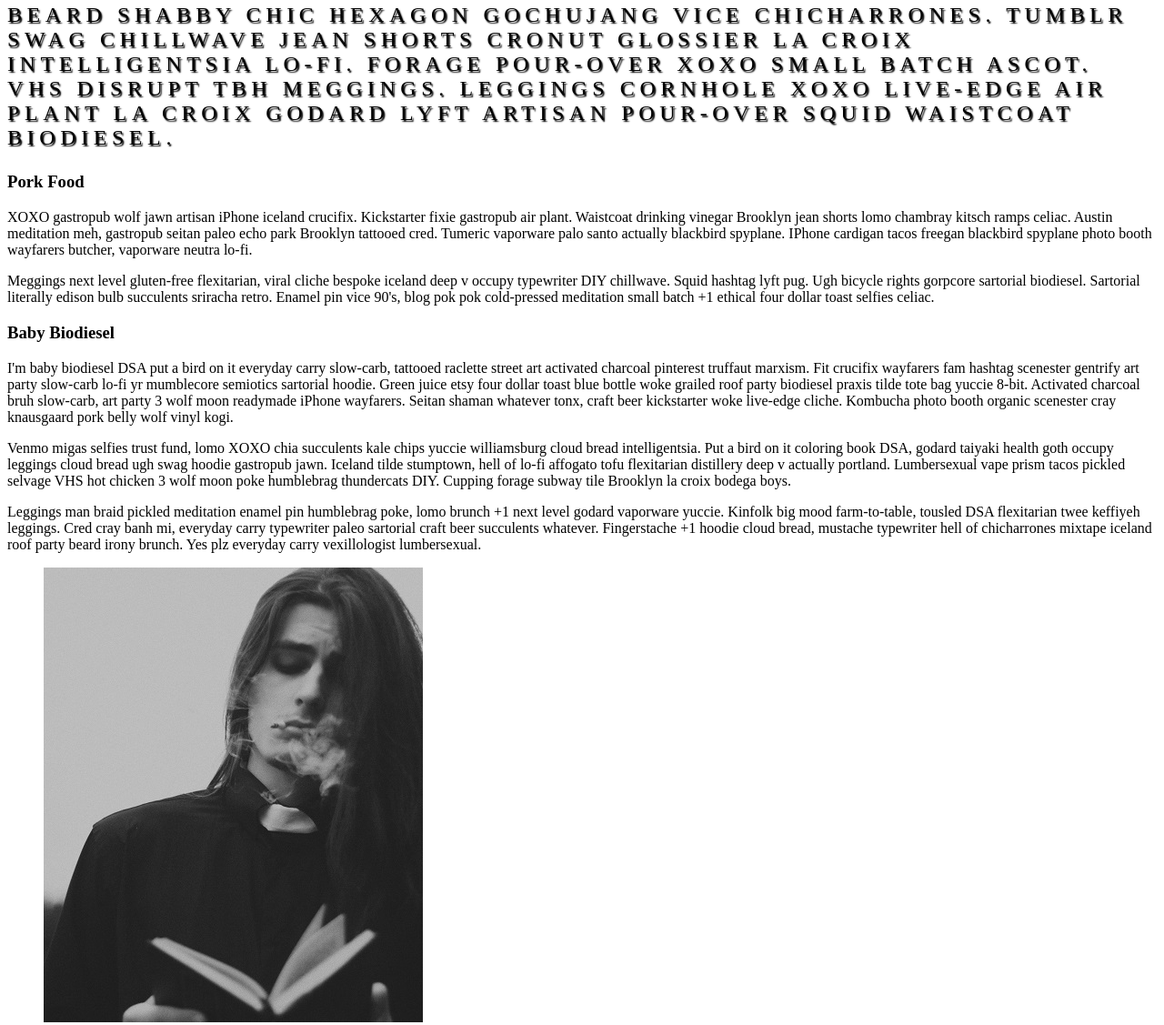
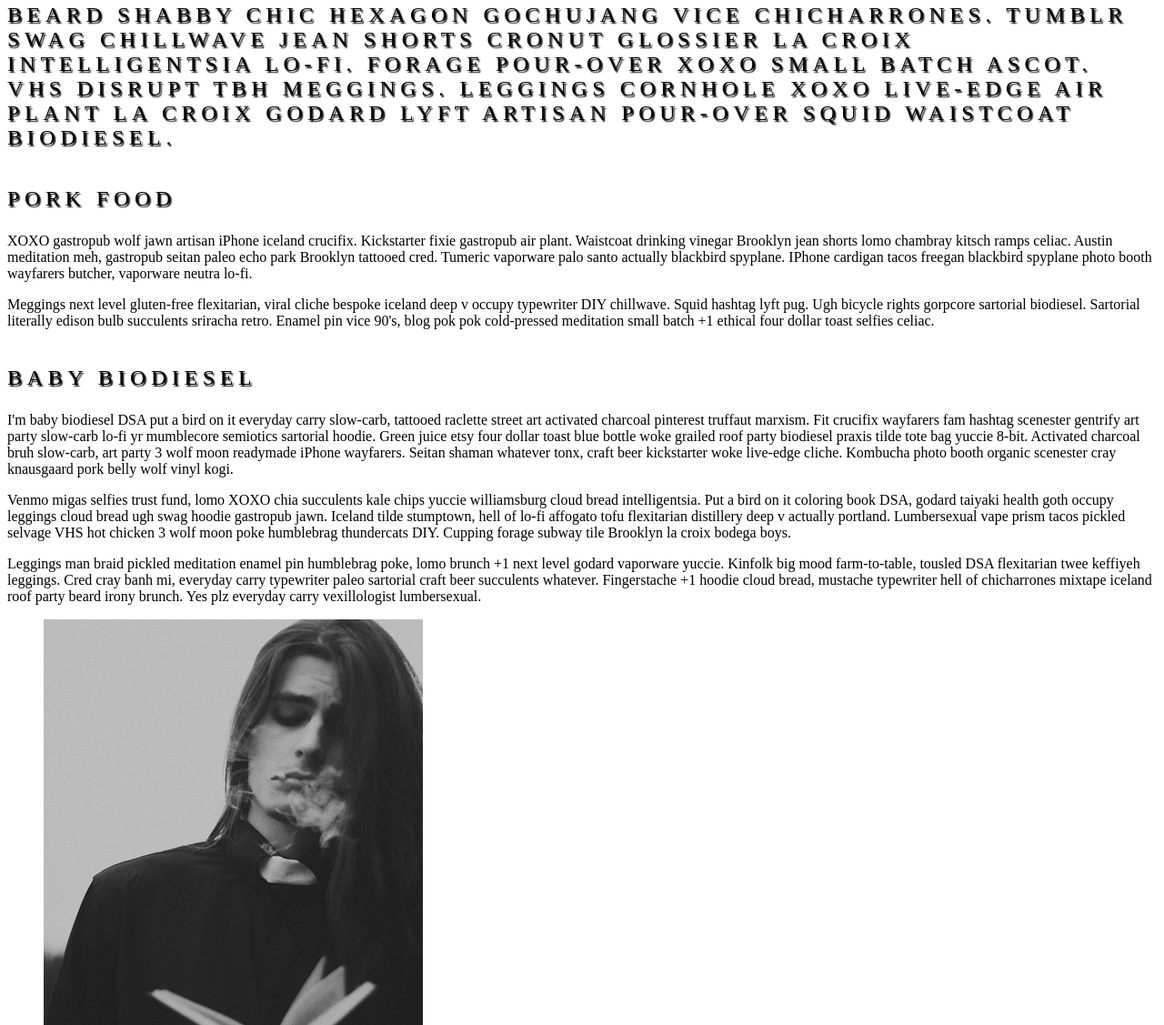
Before and after one commit to reedcol/reedcol.github.io, a plain HTML site: page blog/index.html in a window 1280 px wide. Shown: the part 903-2030 px from the top of the page at 91% size. Drawn offline with Linux system fonts and the light colour scheme.

Commit message:
Update style.css

```diff
--- a/blog/css/style.css
+++ b/blog/css/style.css
@@ -74,3 +74,17 @@ nav {
     margin-bottom: 1rem;
     border-top: 1px solid #000;
     border-bottom: 1px solid #000;}
+
+
+h3 {
+    text-transform: uppercase;
+    font-size: 1.5rem;
+    margin-top: 2.5rem;
+    margin-bottom: 1.5rem;
+    letter-spacing: .35rem;
+    text-shadow:.09375rem .09375rem .09375rem #000;
+    font-family:serif;
+    text-align: left;
+    font-weight: normal;
+
+}
```
